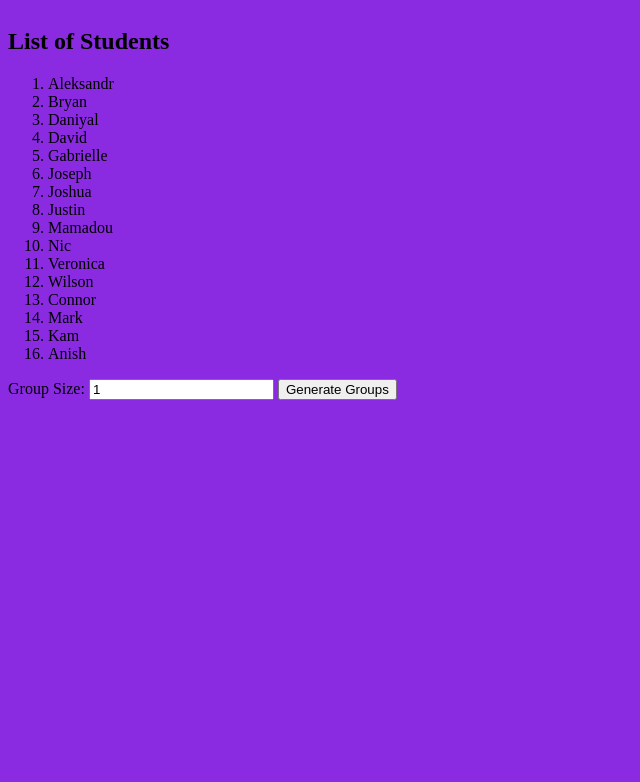
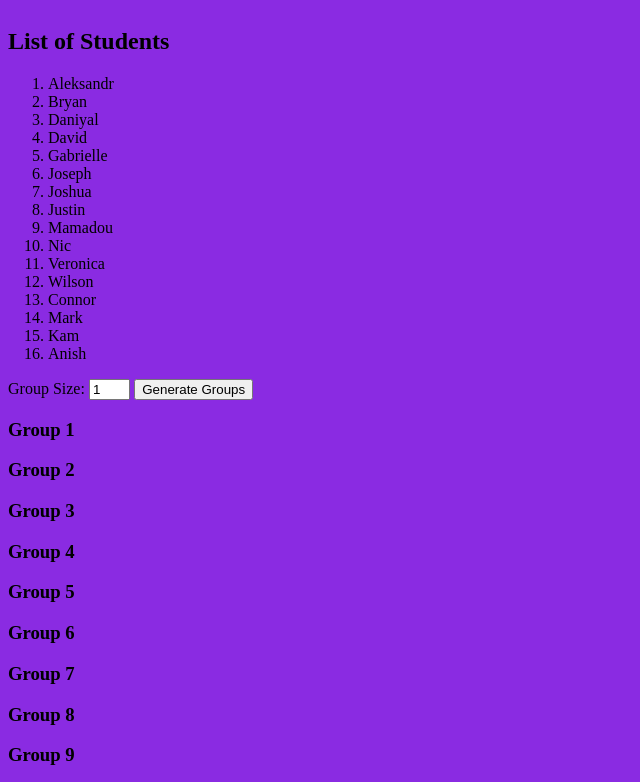
Before and after one commit to IntuitiveHarmony/randomGroupGenerator, a plain HTML site: page index.html in a window 1280 px wide. Both pictures are taken after a click on the button "Generate Groups". Shown: the top 782 px of the page, without its empty margins (0-640 px from the left). Drawn offline with nearby package versions, Linux system fonts and the light colour scheme.

Commit message:
creating group headers based on group size

```diff
--- a/app.js
+++ b/app.js
@@ -34,6 +34,21 @@ $(() => {
     // reasign the student array so we can do it again!
     students = randomStudents;
     console.log(students);
+
+    // Grab group size from user input
+    let groupSize = parseInt($("#groupSize").val());
+    // remove any existing containers (previous random groups)
+    $(".groupsContainer").remove();
+    // create new container
+    const $groupsContainer = $("<div>").addClass("groupsContainer");
+    $(".flexContainer").append($groupsContainer);
+
+    for (let i = 0; i < students.length / groupSize; i++) {
+      const $group = $("<div>").addClass("group");
+      const $groupHeader = $(`<h3>`).text(`Group ${i + 1}`);
+      $group.append($groupHeader);
+      $groupsContainer.append($group);
+    }
   };
 
   // Loop that prints list of students to the DOM
--- a/main.css
+++ b/main.css
@@ -5,3 +5,6 @@ body {
   display: flex;
   flex-direction: column;
 }
+#groupSize {
+  max-width: 2.5em;
+}
```
